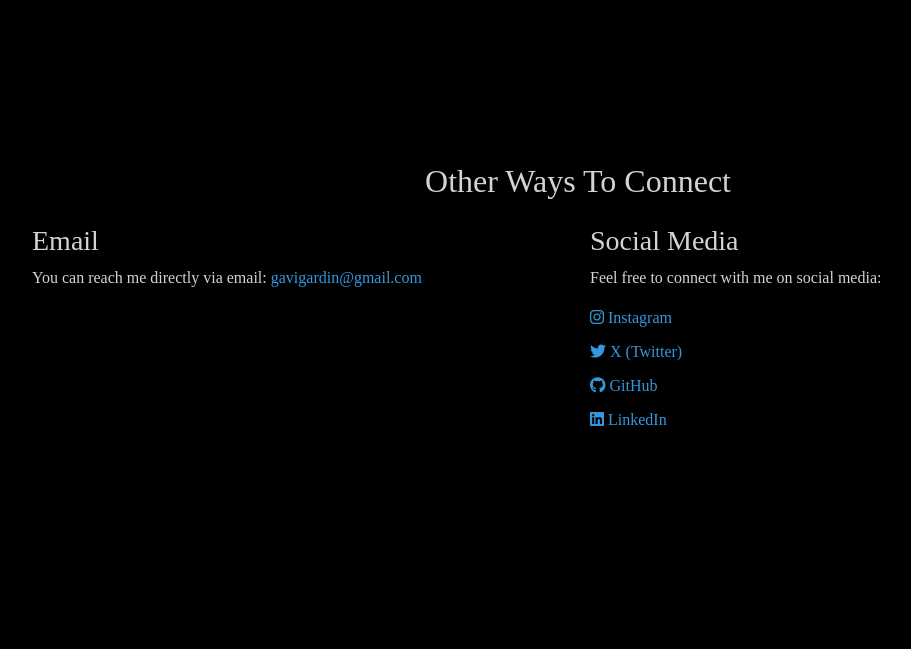
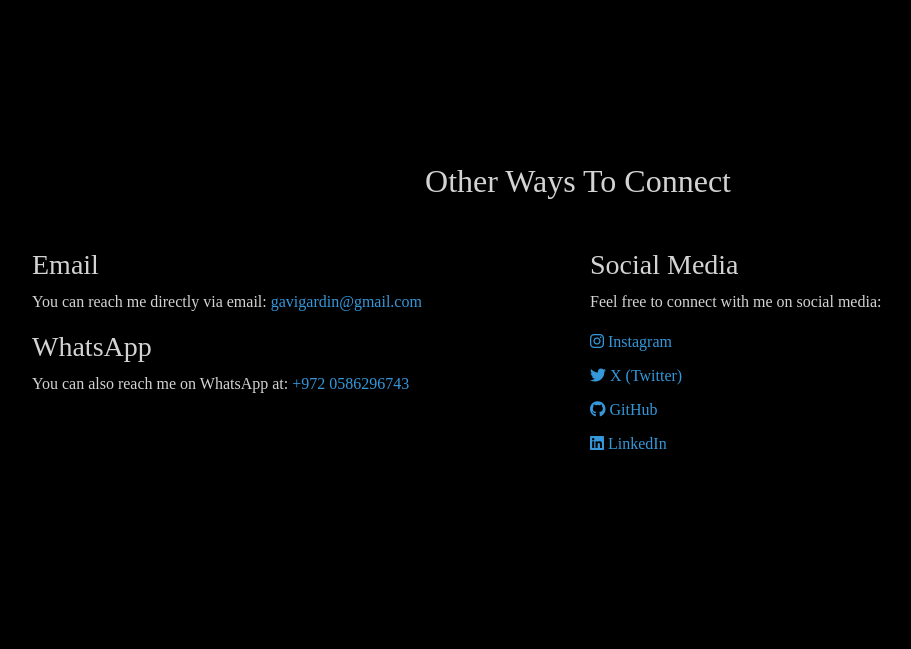
Before and after one commit to GoobersG/My-Site, a Flask app: page /contact in a window 1280 px wide. Shown: the part 650-1299 px from the top of the page, without its empty margins (62-973 px from the left). Run offline with Flask 3, Linux system fonts and the light colour scheme; some libraries are stand-ins or nearby versions.

Commit message:
ssdfasdf

```diff
--- a/templates/contact.html
+++ b/templates/contact.html
@@ -7,7 +7,6 @@
     <div class="container py-5">
         <h2 class="text-center mb-4">Contact Me</h2>
         <form id="contact-form">
-            <!-- To simplify the tutorial, the value is static. -->
             <input type="hidden" name="contact_number" value="697483">
             <div class="row">
                 <div class="col-md-6">
@@ -33,13 +32,18 @@
 
 <section id="socials">
     <div class="container py-5">
-        <h2 class="text-center mb-4">Other Ways To Connect</h2>
-        <div class="row">
+        <h2 class="text-center mb-4 ">Other Ways To Connect</h2>
+        <div class="row mt-5">
             <div class="col-md-6">
                 <h3>Email</h3>
                 <p>
                     You can reach me directly via email:
                     <a href="mailto:gavigardin@gmail.com" class="contact-link">gavigardin@gmail.com</a>
+                </p>
+                <h3>WhatsApp</h3>
+                <p>
+                    You can also reach me on WhatsApp at:
+                    <a href="https://wa.me/qr/GKUFDRGJV677D1" class="contact-link">+972 0586296743</a>
                 </p>
             </div>
             <div class="col-md-6">
@@ -72,40 +76,34 @@
     </div>
 </section>
 
-<!-- Load EmailJS SDK -->
 <script type="text/javascript" src="https://cdn.jsdelivr.net/npm/@emailjs/browser@4/dist/email.min.js"></script>
 
 <script type="text/javascript">
-    // Initialize EmailJS with your public key
     (function() {
-        emailjs.init("1JN8V7dSwajBFMI7f");  // Replace with your public key from EmailJS
+        emailjs.init("1JN8V7dSwajBFMI7f");
     })();
 
-    // Handle form submission
     window.onload = function() {
         const form = document.getElementById('contact-form');
         const submitButton = document.getElementById('submit-btn');
         const formStatus = document.getElementById('form-status');
 
         form.addEventListener('submit', function(event) {
-            event.preventDefault();  // Prevent the default form submission
+            event.preventDefault();
 
-            // Disable the submit button and show "Please try again later" message
             submitButton.disabled = true;
             formStatus.innerHTML = "<p class='text-warning'>Please wait while we send your message. Do not submit again.</p>";
 
-            // Send the form data to EmailJS
             emailjs.sendForm('service_habymgh', 'template_lp4s6lg', this)
                 .then((response) => {
                     console.log('SUCCESS!', response);
                     formStatus.innerHTML = "<p class='text-success'>Message sent successfully!</p>";
-                    form.reset();  // Optionally reset the form
+                    form.reset();
                 }, (error) => {
                     console.log('FAILED...', error);
                     formStatus.innerHTML = "<p class='text-danger'>Oops! Something went wrong. Please try again later.</p>";
                 })
                 .finally(() => {
-                    // Re-enable the submit button after response is received (either success or error)
                     formStatus.innerHTML = "<p class='text-success'>Message sent successfully! I will get back to you ASAP.</p>";
                 });
         });
```
Also changed, not shown: static/styles.css (line endings or trailing spaces).
